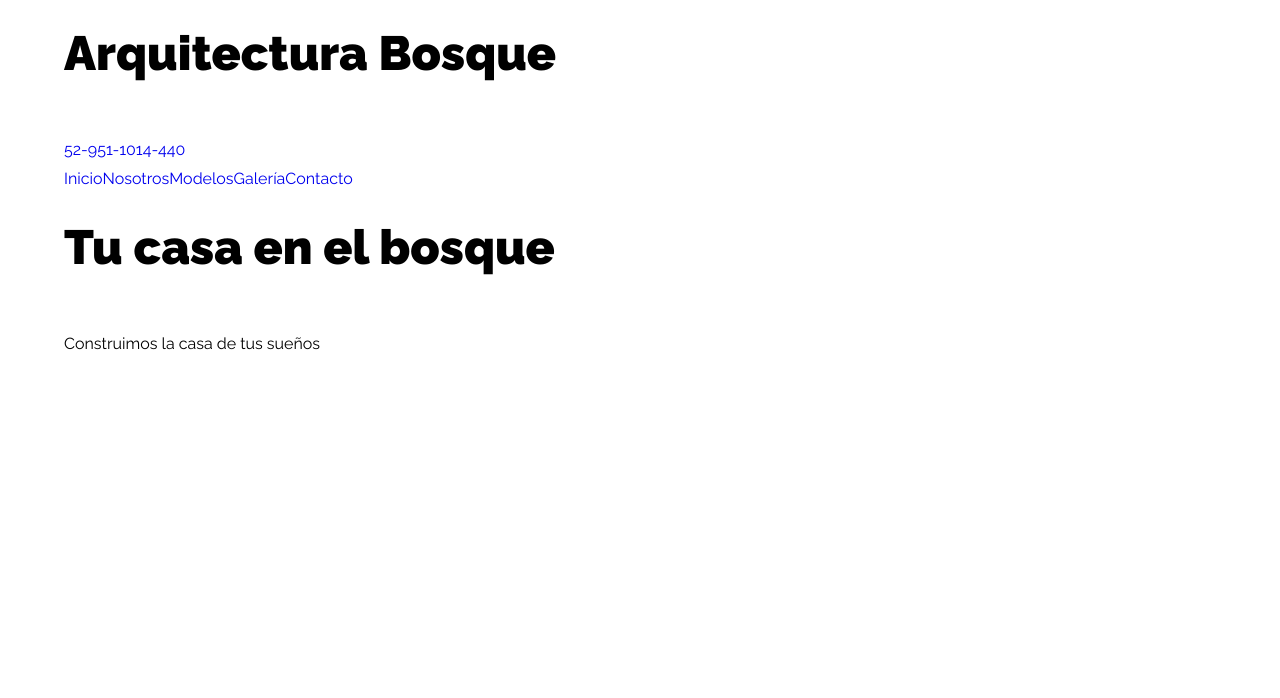
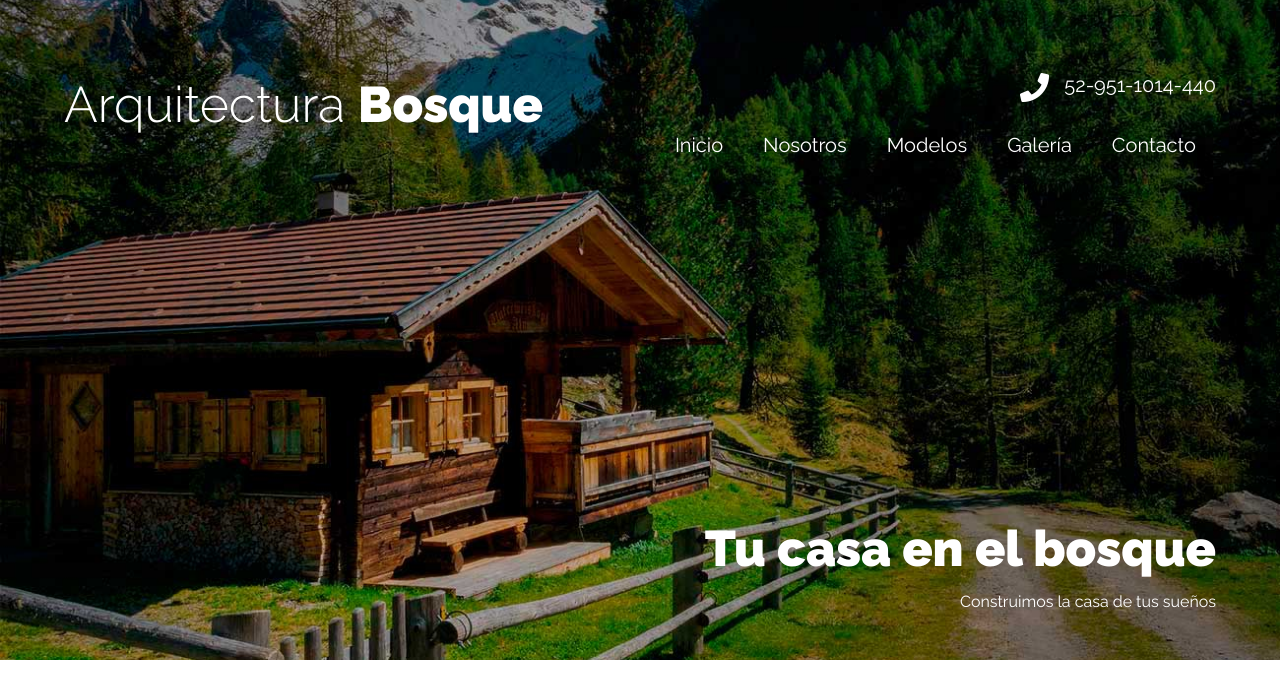
Before and after one commit to notrealsolution/proyectoArquitectura, an Angular app: page / in a window 1280 px wide. Shown: the top 698 px of the page. Built offline with nearby package versions, Linux system fonts and the light colour scheme.

Commit message:
Estilos agregados al header

```diff
--- a/src/app/header/header.component.css
+++ b/src/app/header/header.component.css
@@ -0,0 +1,124 @@
+/*Header*/
+.header {
+    min-height: 60rem;
+    background-image: url(../../assets/img/hero.jpg);
+    background-repeat: no-repeat;
+    background-size: cover;
+    background-position: center;
+    padding: 5rem 0;
+}
+
+/* @media (min-width: 768px) {
+    .header{
+        padding: 2rem 0;
+    }
+} */
+
+.contenido-header{
+    display: flex;
+    flex-direction: column;
+    height: calc(60rem - 4rem);
+    justify-content: space-between;
+    color: var(--blanco);
+}
+.nombre-sitio{
+    font-weight: 300;
+    text-align: center;
+    font-size: 3rem;
+}
+@media (min-width: 768px) {
+    .nombre-sitio{
+        font-size: 5rem;
+    }
+}
+.nombre-sitio span{
+    font-weight: 900;
+}
+@media (min-width: 768px) {
+    .barra{
+        display: flex;
+        justify-content: space-between;
+        align-items: center;
+    }
+}
+
+.contacto{
+    display: flex;
+    flex-direction: column;
+    align-items: center;
+}
+@media (min-width: 768px) {
+    .contacto{
+        align-items: flex-end;
+    }
+}
+
+.telefono{
+    display: flex;
+}
+
+.telefono::before{
+    content: '';
+    width: 4rem;
+    height: 4rem;
+    display: block;
+    background-image: url(../../assets/img/telefono.png);
+    background-repeat: no-repeat;
+    background-position: center center;
+    margin-right: 1rem;
+}
+
+.header a {
+    color: var(--blanco);
+    font-size: 2rem;
+}
+.navegacion{
+    display: flex;
+    flex-direction: column;
+    align-items: center;
+    width: 100%;
+    margin-top: 1rem;
+}
+
+@media (min-width: 768px) {
+    .navegacion{
+        flex-direction: row;
+    }
+}
+.navegacion a {
+    padding: .5rem;
+    transition: background-color 300ms;
+    width: 100%;
+    text-align: center;
+}
+@media (min-width: 768px) {
+    .navegacion a{
+        padding: 1rem 2rem;
+    }
+}
+.navegacion a:hover {
+    background-color: rgb( 255 255 255 / .5);
+    color: var(--negro);
+}
+
+.slogan {
+    text-align: center;
+}
+@media (min-width: 768px) {
+    .slogan {
+        text-align: right;
+    }
+}
+.slogan h1 {
+    font-size: 3rem;
+    margin: 0;
+}
+@media (min-width: 768px) {
+    .slogan h1{
+        font-size: 5rem;
+    }
+}
+.slogan p {
+    margin: 0;
+    line-height: 1;
+}
```
